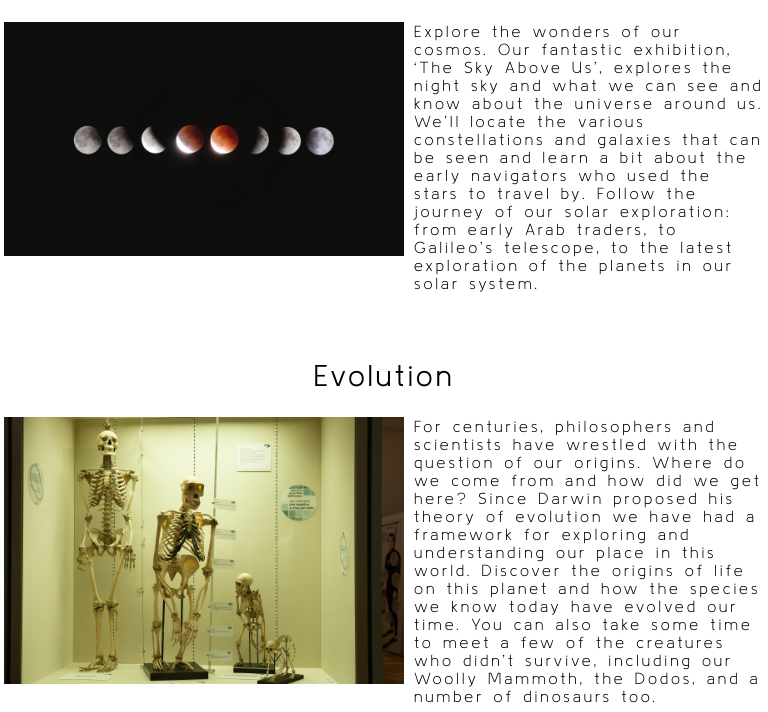
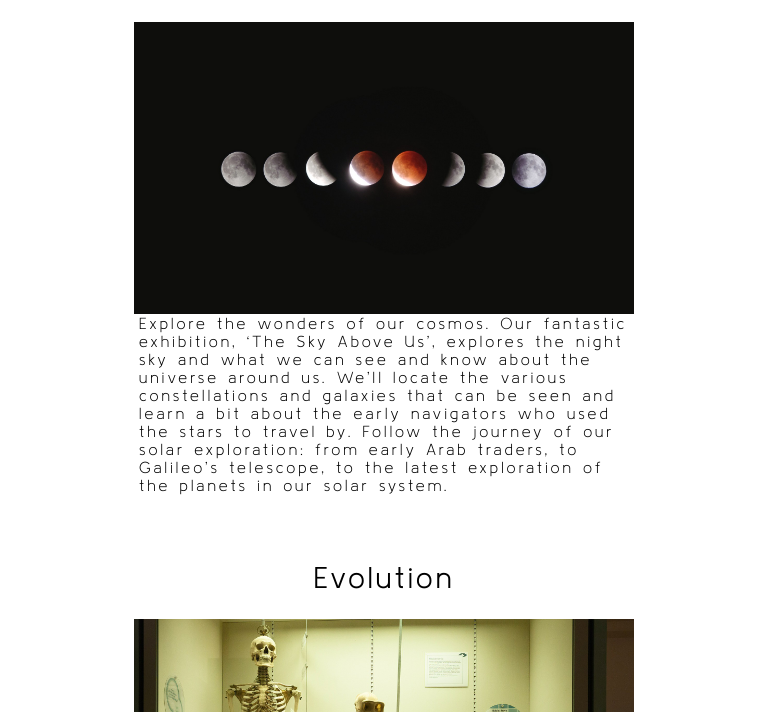
Before and after one commit to siljeloge/semster-project-1, a plain HTML site: page exhibition.html in a window 768 px wide. Shown: the part 588-1300 px from the top of the page. Drawn offline with Linux system fonts and the light colour scheme.

Commit message:
21:00 changes

```diff
--- a/css/styles.css
+++ b/css/styles.css
@@ -484,6 +484,9 @@ h3{
 
     .exhibitionspaces img{
         max-width: 300px;
+        display: block;
+        margin-left: auto;
+        margin-right: auto;
     }
 
     .exhibitionspaces p{
@@ -569,6 +572,7 @@ h3{
 
       .terms p, .privacy p{
         font-size: 16px;
+        max-width: 350px;
       }
     }
 
@@ -736,11 +740,14 @@ h3{
     }
 
     .exhibitionspaces p{
-        max-width: 350px;
+        max-width: 500px;
         font-size: 16px;
 }
     .exhibitionspaces img{
-        max-width: 400px;
+        max-width: 500px;
+        display: block;
+        margin-left: auto;
+        margin-right: auto;
 }
 
     .information{
```
Also changed, not shown: 1 other file.
